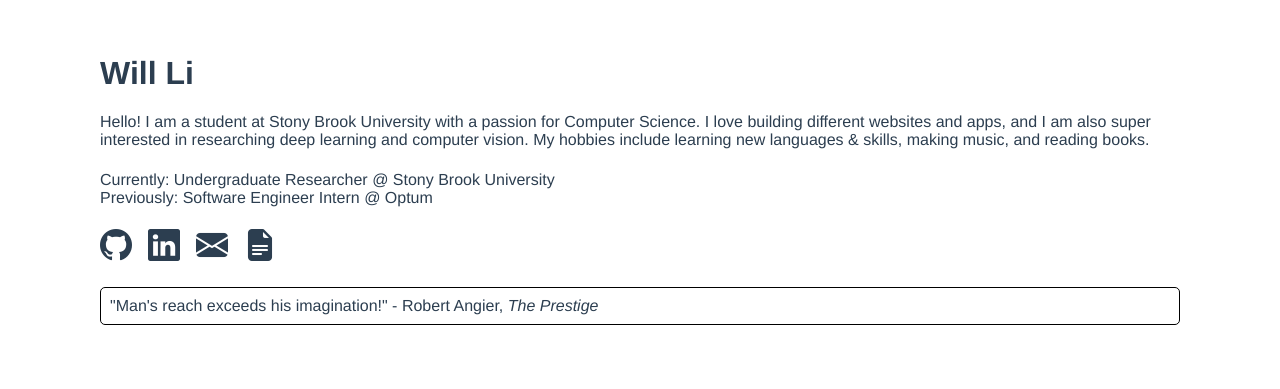
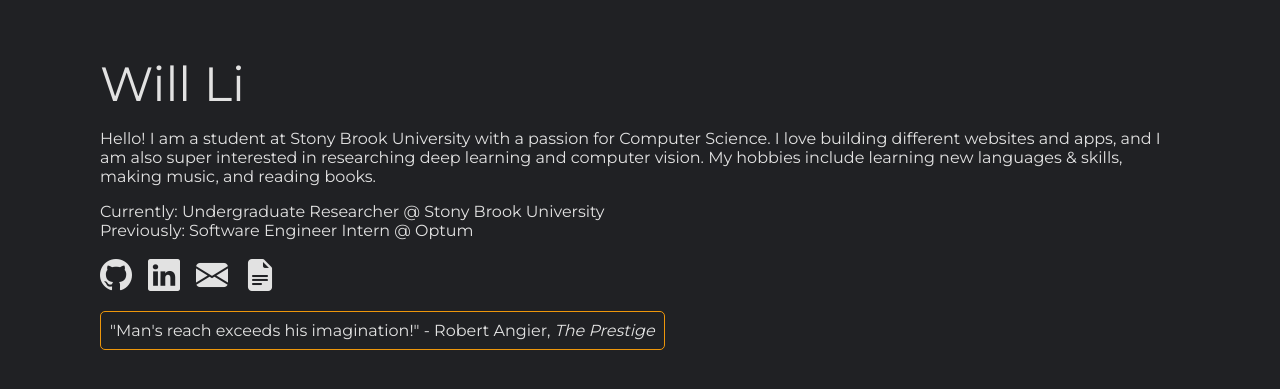
Before and after one commit to liwll/personal-website, a Vue app: page / in a window 1280 px wide. Shown: the part 145-534 px from the top of the page. Built offline with nearby package versions, Linux system fonts and the light colour scheme.

Commit message:
Update styles

```diff
--- a/public/index.html
+++ b/public/index.html
@@ -5,6 +5,8 @@
     <meta http-equiv="X-UA-Compatible" content="IE=edge">
     <meta name="viewport" content="width=device-width,initial-scale=1.0">
     <link rel="icon" href="<%= BASE_URL %>favicon.ico">
+    <!--Google Fonts-->
+    <link href="https://fonts.googleapis.com/css2?family=Montserrat&display=swap" rel="stylesheet">
     <!--Bootstrap Icons-->
     <link rel="stylesheet" href="https://cdn.jsdelivr.net/npm/bootstrap-icons@1.5.0/font/bootstrap-icons.css">
     <title>Will Li</title>
--- a/src/App.vue
+++ b/src/App.vue
@@ -14,13 +14,18 @@ export default {
 </script>
 
 <style>
+:root {
+    --text-color: #e2e2e2;
+    --bg-color:#202124;
+}
 #app {
-  font-family: Avenir, Helvetica, Arial, sans-serif;
+  font-family: 'Montserrat', sans-serif;
   -webkit-font-smoothing: antialiased;
   -moz-osx-font-smoothing: grayscale;
-  color: #2c3e50;
+  color: var(--text-color);
 }
 body {
   margin: 0;
+  background: var(--bg-color);
 }
 </style>
--- a/src/components/Home.vue
+++ b/src/components/Home.vue
@@ -2,7 +2,7 @@
   <div class="home">
     <div class="sidebar">
       <div class="about">
-        <h1>Will Li</h1>
+        <div id="name"><span id="name-text">Will Li</span></div>
         <div id="bio">
           Hello! I am a student at Stony Brook University with a passion for Computer Science.
           I love building different websites and apps,
@@ -49,11 +49,22 @@ export default {
 .about {
   margin: 200px 100px;
 }
+#name {
+  font-size: 3em;
+  margin: 0.33em 0;
+}
+#name-text {
+  transition: 300ms ease-in-out;
+}
+#name-text:hover {
+  color: #ED960B;
+  font-size: 1.8em;
+}
 #bio {
   display: flex;
 }
 #history {
-  margin: 1.34em 0;
+  margin: 1em 0;
 }
 a:visited, a:link {
   color: inherit;
@@ -61,10 +72,17 @@ a:visited, a:link {
 i {
   font-size: 2em;
   margin-right: 0.5em;
-  transition: ease-in-out 0.2s;
+  transition: 300ms ease-in-out;
 }
 i:hover {
-  color: black;
+  color: #ED960B;
+}
+#quote {
+  width: fit-content;
+  margin: 1em 0;
+  padding: 9px;
+  border: 1px solid #ED960B;
+  border-radius: 5px;
 }
 .content {
   position: fixed;
@@ -72,13 +90,6 @@ i:hover {
   height: 100vh;
   width: 63vw;
 }
-#quote {
-  margin: 1.34em 0;
-  padding: 9px;
-  border: 1px solid black;
-  border-radius: 5px;
-}
-
 .projects {
   width: 90%;
   margin: 12vh auto;
@@ -88,7 +99,7 @@ i:hover {
 .project-card {
   flex: 0 0 calc(50% - 33px);
   height: 200px;
-  border: 1px solid black;
+  border: 1px solid #ED960B;
   border-radius: 5px;
   padding: 10px;
   margin: 0.5%;
```
Also changed, not shown: 9 other files (tests, documents, lock files or other folders).
